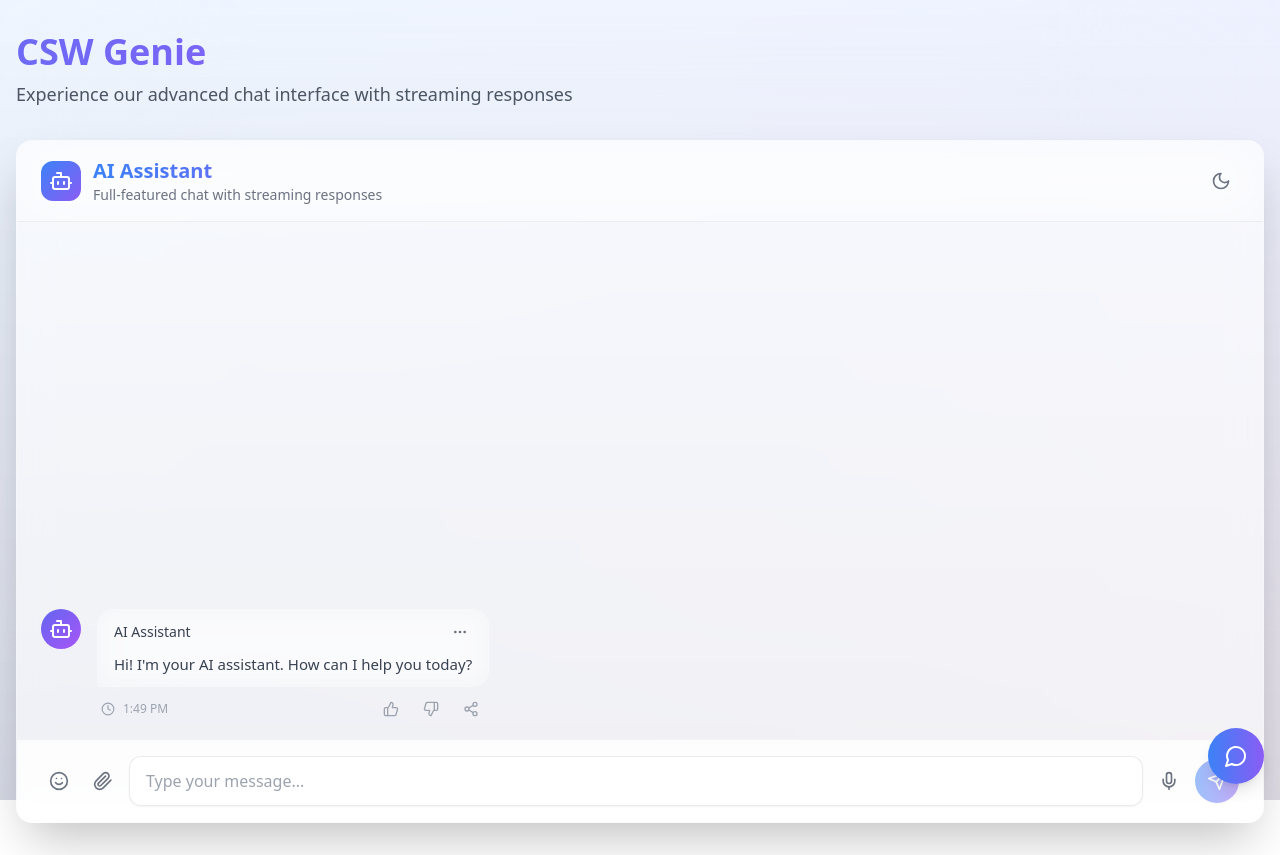
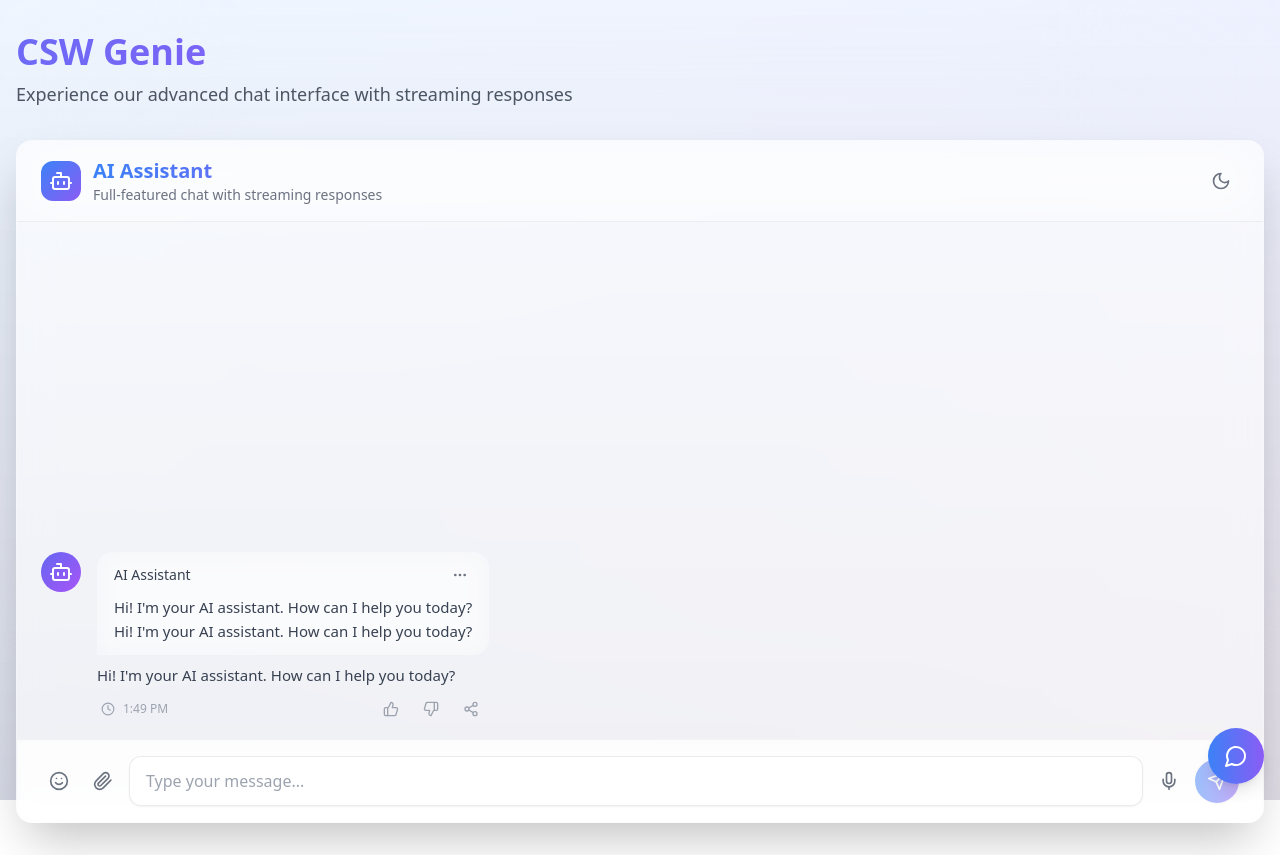
Before and after one commit to thinkofvinoth/account-closure, a React (Vite) app: page / in a window 1280 px wide. Built offline with nearby package versions, Linux system fonts and the light colour scheme.

Commit message:
Updated ChatMessage.jsx

```diff
--- a/src/components/ChatMessage.jsx
+++ b/src/components/ChatMessage.jsx
@@ -175,7 +175,10 @@ export const ChatMessage = ({ message, isBot, isLoading }) => {
           ) : (
             <MessageContent content={message.content} isBot={isBot} />
           )}
+                      <MessageContent content={message.content} isBot={isBot} />
+
         </div>
+            <MessageContent content={message.content} isBot={isBot} />
 
         <div className="flex items-center justify-between px-1">
           <div className="flex items-center gap-2">
```
